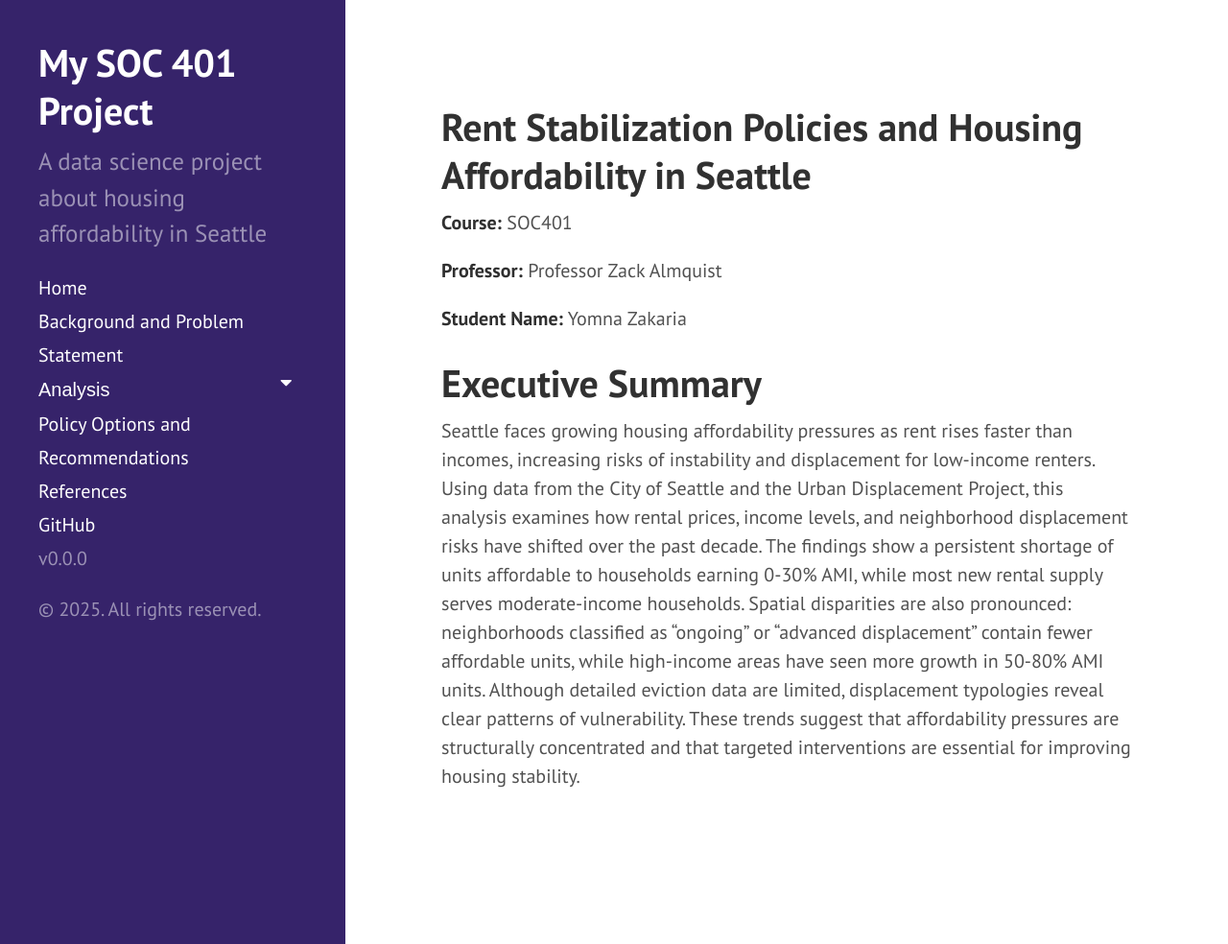
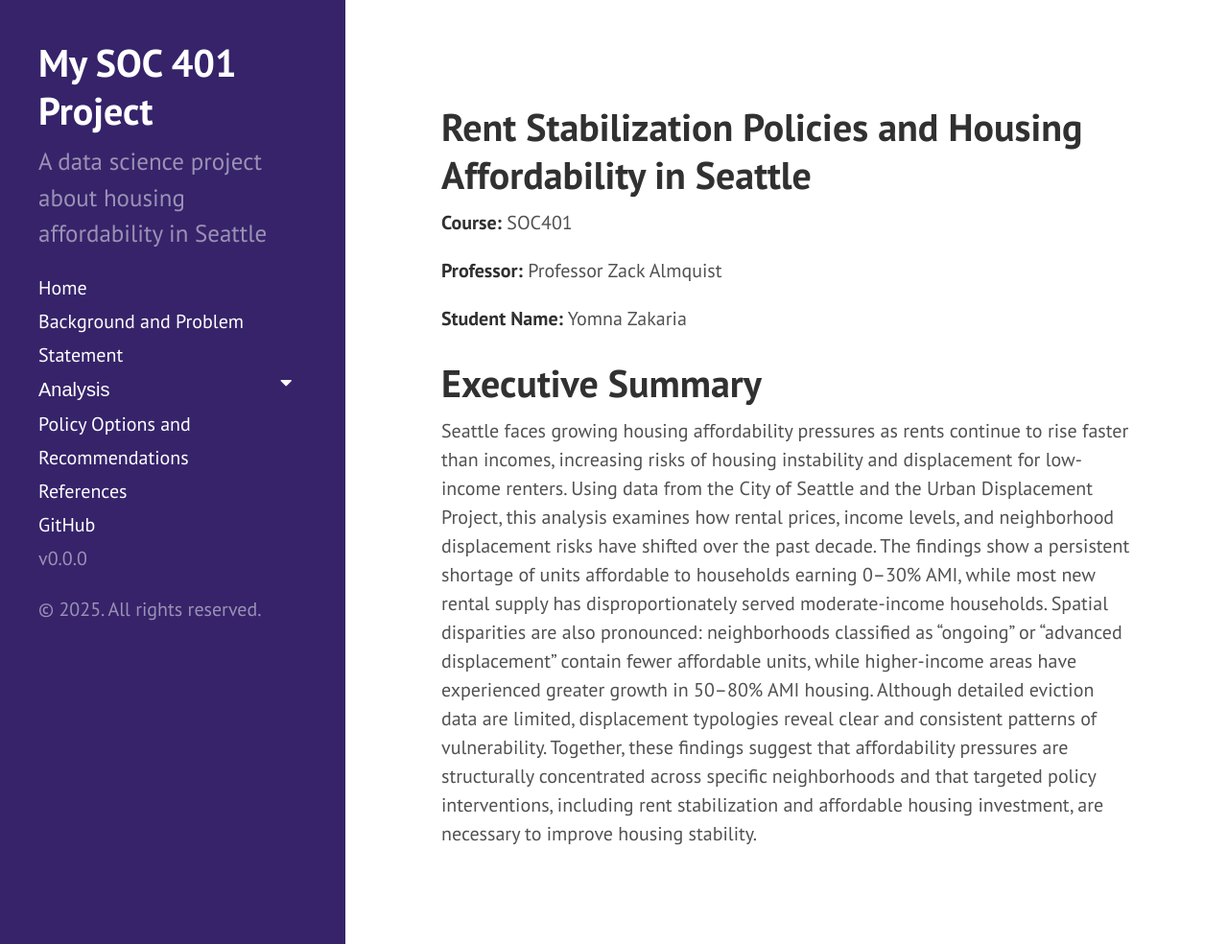
Before and after one commit to ymzakaria/soc401-ymzakaria, a Jekyll site: the page built from index.md, in a window 1280 px wide and 984 px high. Shown: the whole window at 96% size. Built offline with Jekyll 4.4.1, drawn with Linux system fonts in a browser that asks for light colours; the list of posts is cut into pages by our own code.

Commit message:
Update index.md

```diff
--- a/index.md
+++ b/index.md
@@ -14,4 +14,4 @@ layout: default
 
 # Executive Summary
 
-Seattle faces growing housing affordability pressures as rent rises faster than incomes, increasing risks of instability and displacement for low-income renters. Using data from the City of Seattle and the Urban Displacement Project, this analysis examines how rental prices, income levels, and neighborhood displacement risks have shifted over the past decade. The findings show a persistent shortage of units affordable to households earning 0-30% AMI, while most new rental supply serves moderate-income households. Spatial disparities are also pronounced: neighborhoods classified as “ongoing” or “advanced displacement” contain fewer affordable units, while high-income areas have seen more growth in 50-80% AMI units. Although detailed eviction data are limited, displacement typologies reveal clear patterns of vulnerability. These trends suggest that affordability pressures are structurally concentrated and that targeted interventions are essential for improving housing stability.
+Seattle faces growing housing affordability pressures as rents continue to rise faster than incomes, increasing risks of housing instability and displacement for low-income renters. Using data from the City of Seattle and the Urban Displacement Project, this analysis examines how rental prices, income levels, and neighborhood displacement risks have shifted over the past decade. The findings show a persistent shortage of units affordable to households earning 0–30% AMI, while most new rental supply has disproportionately served moderate-income households. Spatial disparities are also pronounced: neighborhoods classified as “ongoing” or “advanced displacement” contain fewer affordable units, while higher-income areas have experienced greater growth in 50–80% AMI housing. Although detailed eviction data are limited, displacement typologies reveal clear and consistent patterns of vulnerability. Together, these findings suggest that affordability pressures are structurally concentrated across specific neighborhoods and that targeted policy interventions, including rent stabilization and affordable housing investment, are necessary to improve housing stability.
```
